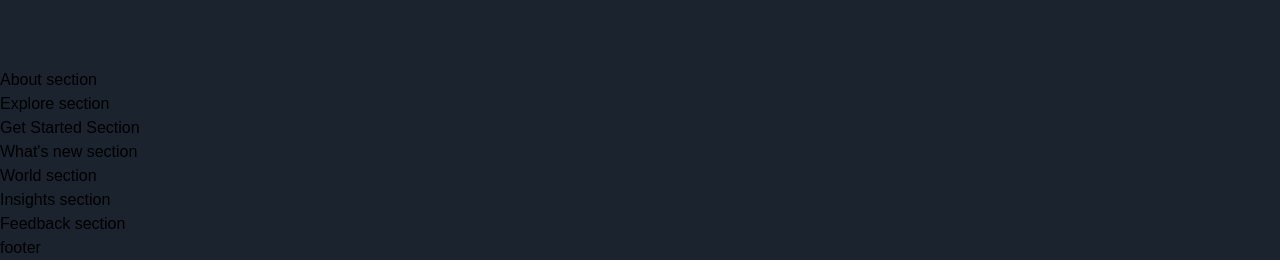
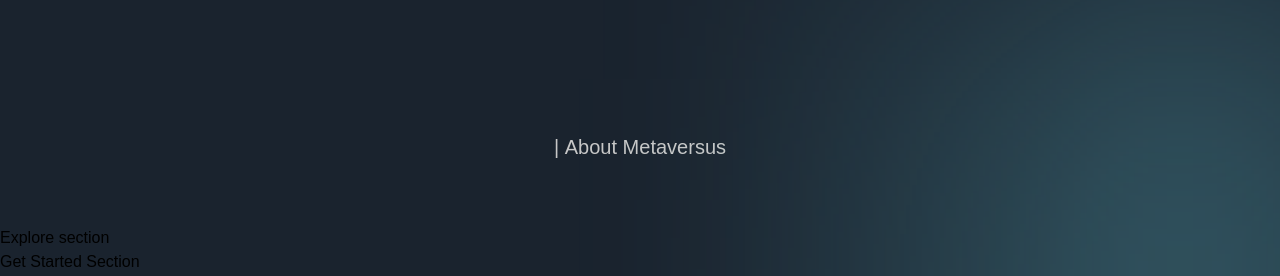
Before and after one commit to lapadatovic/Metaversus, a Next.js app: page / in a window 1280 px wide. Shown: the part 1036-1312 px from the top of the page. Built offline with nearby package versions, Linux system fonts and the light colour scheme; a web font is replaced by a local one.

Commit message:
Created TypingText component

```diff
--- a/components/CustomTexts.jsx
+++ b/components/CustomTexts.jsx
@@ -1,9 +1,26 @@
 'use client';
+import react from 'react';
+import {motion} from 'framer-motion'
+import { textContainer, textVariant2 } from "../utils/motion";
 
-export const TypingText = () => (
-  <p>Typing Text</p>
+export const TypingText = ({title, textStyles}) => (
+
+  <motion.p
+    variants={textContainer}
+    className={`font-normal text-[20px] text-secondary-white ${textStyles}`}
+  >
+    {/* {title.title} */}
+    {Array.from(title).map((letter, index)  => (
+      <motion.span
+        key={index}
+        variants={textVariant2}
+      >
+        {letter === ' ' ? '\u00A0' : letter}
+      </motion.span>
+    ))}
+  </motion.p>
 );
 
-export const TitleText = () => (
+export const TitleText = (title, textStyles) => (
   <h2>Title Text</h2>
 );
--- a/sections/About.jsx
+++ b/sections/About.jsx
@@ -2,13 +2,26 @@
 
 import { motion } from 'framer-motion'
 import styles from '../styles';
-import { slideIn, staggerContainer, textVariant } from '../utils/motion';
+import { TypingText } from '../components'
+import { staggerContainer } from '../utils/motion';
 
-
-
+// About section
 const About = () => (
-  <section>
-    About section
+  <section className={`${styles.paddings} relative z-10`}>
+    {/* Gradient  created with self closign div*/}
+    <div className='gradient-02 z-0'/>
+    <motion.div
+      variants={staggerContainer}
+      initial='hidden'
+      whileInView='show'
+      viewport={{once: false, amount: 0.25}}
+      className={`${styles.innerWidth} mx-auto ${styles.flexCenter} flex-col`}
+    >
+      <TypingText
+        title=" | About Metaversus "
+        textStyles="text-center"
+       />
+    </motion.div>
   </section>
 );
 
```
